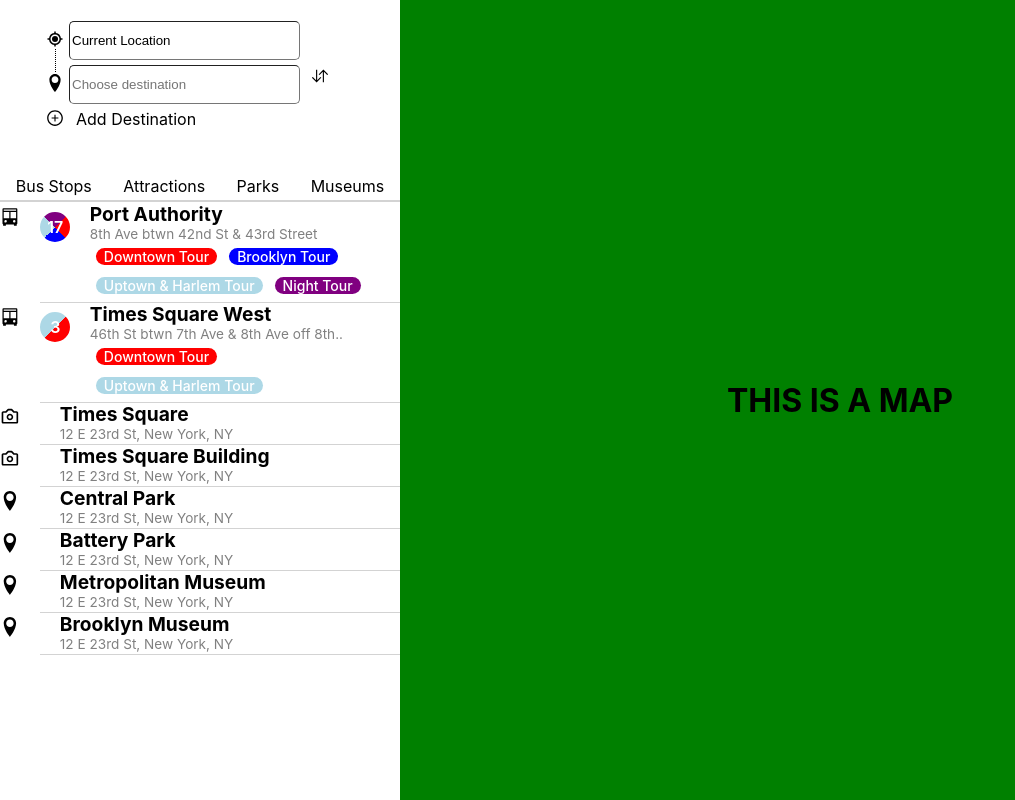
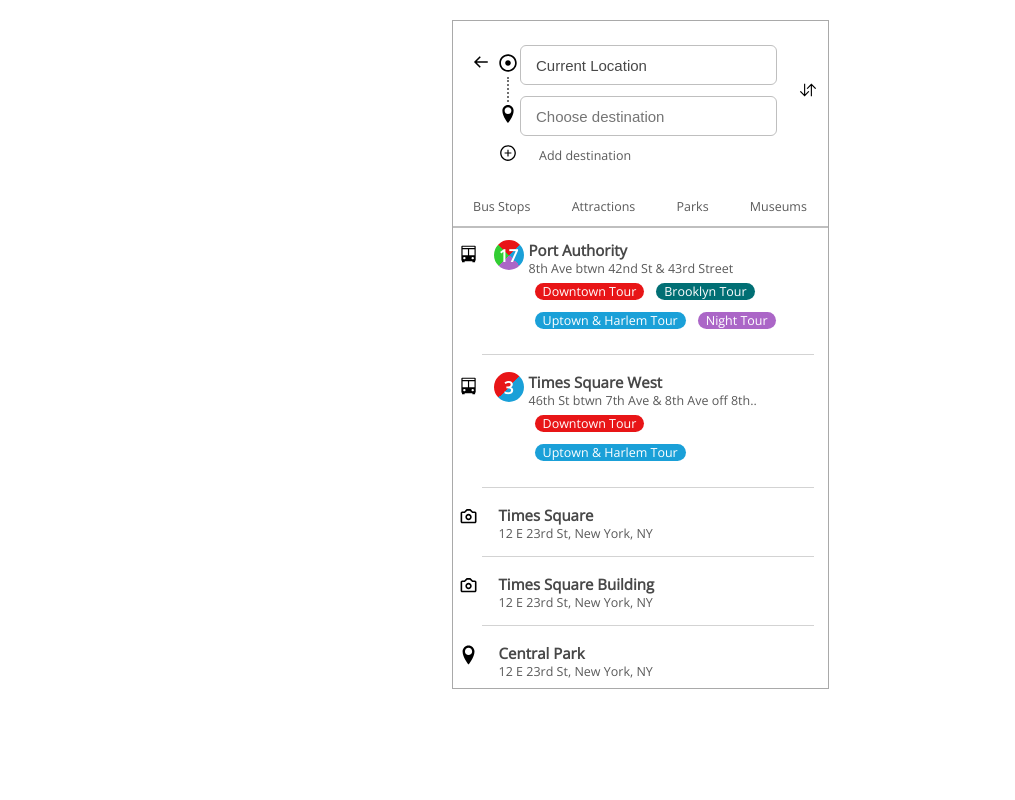
Before and after one commit to ha7ka/Top-View-Assesment, a React (Create React App) app: page / in a window 1280 px wide. Shown: the whole page, without its empty margins (0-1015 px from the left). Built offline with nearby package versions, Linux system fonts and the light colour scheme.

Commit message:
fixed styles

```diff
--- a/src/App.js
+++ b/src/App.js
@@ -66,6 +66,14 @@
 
     newInputs.splice(index, 1);
 
+    if(newInputs[0].value !== 'Current Location')
+      setFromLocation({
+        Icon: Icons.StartingPoint,
+        value: 'Current Location',
+        placeholder: 'Choose Starting Point',
+        readonly: true
+      });
+
     setInputs(newInputs);
   };
 
@@ -84,6 +92,8 @@
   return (
     <MainContainer>
       <PanelContainer>
+          <BackIcon size='18px' />
+
           <LocationSelectionSearch
             swapStarting={swapStarting}
             fromLocation={fromLocation}
@@ -92,12 +102,12 @@
             removeDestination={removeDestination}
             changeText={changeText}
           />
-          <FilterList
-            filterKeys={Object.keys(filterValues)}
-            filterItems={filterValues}
-            toggleFilter={toggleFilter}
-          />
           <DestinationListContainer>
+            <FilterList
+              filterKeys={Object.keys(filterValues)}
+              filterItems={filterValues}
+              toggleFilter={toggleFilter}
+            />
             {
               destination.map((value)=> (
                 <DestinationListItem
@@ -108,38 +118,33 @@
             }
           </DestinationListContainer>
       </PanelContainer>
-      <MapContainer>
-        <h1>THIS IS A MAP</h1>
-      </MapContainer>
     </MainContainer>
   );
 }
 
 const MainContainer = styled.div`
-  display: flex;
-`;
 
-const MapContainer = styled.div`
-  display: flex;
-  width: 100%;
-  justify-content: center;
-  text-align: center;
-  flex-direction: column;
-  background-color: green;
-
-  @media (max-width: 629px) {
-      display:none;
+  @media (min-width: 400px) {
+      justify-content: center;
+      align-content: center;
+      padding-top: 20px;
   }
 `;
+;
 
 const PanelContainer = styled.div`
   display: flex;
   flex-direction: column;
   justify-content: flex-start;
-  width: 400px;
-  height: 100vh;
+  width: 375px;
+  height: 667px;
 
-  @media (max-width: 629px) {
+  @media (min-width: 400px) {
+    border: 1px solid darkgray;
+    margin: auto;
+  }
+
+  @media (max-width: 400px) {
       width: 100vw;
   }
 `;
@@ -148,5 +153,13 @@
   display: flex;
   flex-direction: column;
   flex-grow: 1;
-  overflow: auto;
+  overflow-x: hidden;
+  overflow-y: scroll;
+  padding-right: 14px;
 `;
+
+const BackIcon = styled(Icons.BackArrow)`
+  position: absolute;
+  margin-top: 32px;
+  margin-left: 19.75px;
+`;
--- a/src/Components/Atoms/FilterLabels.js
+++ b/src/Components/Atoms/FilterLabels.js
@@ -7,18 +7,23 @@
     active
 }) => (
         <LabelContainer active={active} onClick={onClick}>
-            <LabelStyle>
+            <LabelStyle active={active}>
                 {labelText}
             </LabelStyle>
         </LabelContainer>
 );
 
 const LabelContainer  = styled.li`
-    background-color:  ${props => (props.active ? props.color ? props.color : 'darkgrey' : '')};
-    border-radius: 10px;
+    height: 30px;
+    background-color:  ${props => (props.active ? props.color ? props.color : '#6A6A6A' : '')};
+    border-radius: 15px;
     margin:  4px auto;
 `;
 
 const LabelStyle = styled.p`
-    margin: auto 8px;
+    margin: 6px 8px;
+    color:  ${props => (props.active ? props.color ? props.color : 'white' : '#5A5A5A')};
+
+    font-size: 12.5px;
+
 `;
--- a/src/Components/Atoms/StyledTextInput.js
+++ b/src/Components/Atoms/StyledTextInput.js
@@ -6,12 +6,16 @@
 );
 
 const StyledInput = styled.input`
-    border-radius: 5px;
-    border-width: 1px;
+    border-radius: 6px;
+    border: 1px solid #BFBFBF;
     height: ${props => (props.height)};
-    width: 225px;
-    height: 35px;
-    margin: 5px;
-    margin-top: 0;
-    margin-bottom: 0;
+    width: 251px;
+    height: 36px;
+    margin: 3px;
+
+    /**Font */
+    font-size: 15px;
+    color: #484848;
+    text-indent: 13.5px;
+    letter-spacing: 0px;
 `;
--- a/src/Components/LocationSelection.js
+++ b/src/Components/LocationSelection.js
@@ -12,8 +12,7 @@
     changeText
 }) => {
     return (
-        <MainContainer>
-            <ListContainer>
+        <MainContainer length={inputs.length}>
             <List>
                 <LocationListInputItem
                     length={1}
@@ -33,18 +32,17 @@
                 }
                 <LocationListInputItem
                     Icon={Icons.Plus}
-                        listText="Add Destination"
+                    listText="Add destination"
                     addDestination={addDestination}
                 />
             </List>
             {
                 (inputs.length === 1) &&  (
                     <SwapContainer>
-                            <Icons.Swap fontSize='18px' onClick={swapStarting}/>
+                        <StyledSwap fontSize='18px' onClick={swapStarting}/>
                     </SwapContainer>
                 )
             }
-            </ListContainer>
         </MainContainer>
 
     )
@@ -56,13 +54,15 @@
 `;
 
 const MainContainer =  styled.div`
+    display:flex;
+    margin-bottom: 0;
     &::after {
         content: "";
         display: table;
         clear: both;
     }
 
-    width: 400px;
+    width: 375px;
 
     @media (max-width: 629px) {
         width: 100vw;
@@ -74,15 +74,13 @@
             user-select: none;
 `;
 
-const ListContainer= styled.div`
+const SwapContainer = styled.div`
     display:flex;
+    flex-grow: 1;
+    justify-content:flex-end;
 `;
 
-
-const SwapContainer = styled.div`
-    display: flex;
-    flex-grow: 1;
-    flex-direction: column;
-    justify-content: center;
-
+const StyledSwap = styled(Icons.Swap)`
+    padding-top: 60px;
+    margin-right: 11px;
 `;
--- a/src/Components/Molecules/DestinationListItem.js
+++ b/src/Components/Molecules/DestinationListItem.js
@@ -7,17 +7,22 @@
     type,
     busNumber,
     address,
-    labels
-}) => (
+    labels,
+    busColors
+}) => {
+    const margin = type === 'Bus Stops' ? '15px' :'13px';
+
+    return (
         <StyledListItem>
-        <Icon size="22px" style={{marginTop: '4px'}} />
+            <Icon size="22px" style={{marginTop: margin, marginRight: '4px'}} />
             <InformationContainer>
+                <InnerContent busStop={type === 'Bus Stops'}>
                     <CustomBusIcon>
-                {(type === 'Bus Stops') && <BusNumber labels={labels}><Number>{busNumber}</Number></BusNumber>}
+                        {(type === 'Bus Stops') && <BusNumber busColors={busColors}><Number>{busNumber}</Number></BusNumber>}
                     </CustomBusIcon>
                     <LocationInfo>
-                <InfoItem fontsize="1.2rem" fontWeight={700} >{name}</InfoItem>
-                <InfoItem fontsize=".85rem" fontWeight={400} color="gray">{address}</InfoItem>
+                        <InfoItem fontsize="15px" fontWeight={600} color="#484848"  >{name}</InfoItem>
+                        <InfoItem fontsize="12.5px" fontWeight={400} color="#5A5A5A">{address}</InfoItem>
                         <LabelContainer>
                             {
                                 (labels && labels?.length > 0) && <>
@@ -26,19 +31,21 @@
                             }
                         </LabelContainer>
                     </LocationInfo>
+                </InnerContent>
             </InformationContainer>
         </StyledListItem>
-);
+    )
+};
 
 const StyledListItem = styled.div`
     display: flex;
+    margin-left: 6px;
+    margin-bottom: 5px;
 `;
 
 const InformationContainer = styled.section`
-    display: flex;
-    height: 100%;
     width: 100%;
-    margin-left: 20px;
+    padding: 12px;
     border-bottom: 1px solid lightgrey;
 `;
 
@@ -47,8 +54,14 @@
     flex-direction:column;
     justify-content: flex-start;
     height: 100%;
-    margin-left: 20px;
-    border-bottom: 1px solid lightgrey;
+    width: 100%;
+    margin-bottom: 15px;
+`;
+
+const InnerContent = styled.section`
+    display: flex;
+    height: ${props => props.busStop ? '102.43px': '39px'};
+
 `;
 
 const InfoItem = styled.span`
@@ -70,10 +83,12 @@
 
 const LabelText = styled.p`
     text-align: center;
-    color: white;
+    color: #FFFFFF;
     margin: auto 8px;
-    font-size: 14px;
+
+    font-size: 12.5px;
     font-weight: 500;
+
     -webkit-touch-callout: none;
     -webkit-user-select: none;
      -khtml-user-select: none;
@@ -88,13 +103,12 @@
     justify-content: center;
     text-align: center;
 
-    margin-top: 10px;
     width: 30px;
     height: 30px;
     border-radius: 50%;
 
-    background: conic-gradient(${props => (props.labels.map(
-        (label, index)=> `${label.color} 0 ${(index * (100/props.labels.length)) + (100/props.labels.length)}% ${(props.labels.length - 1 !== index) ? ',' : ''}`
+    background: conic-gradient(${props => (props.busColors.map(
+        (color, index)=> `${color} 0 ${(index * (100/props.busColors.length)) + (100/props.busColors.length)}% ${(props.busColors.length - 1 !== index) ? ',' : ''}`
     ))});
 
     transform: rotate(45deg);
@@ -102,13 +116,15 @@
 
 const Number = styled.span`
     margin: auto;
-    width: 25px;
-    font-weight: 600;
     transform: rotate(-45deg);
     color: white;
+    font-size: 17px;
+    font-weight: 700;
 `;
 
 const CustomBusIcon = styled.div`
+    margin-right: 5px;
+
     -webkit-touch-callout: none;
     -webkit-user-select: none;
     -khtml-user-select: none;
--- a/src/Components/Molecules/FilterList.js
+++ b/src/Components/Molecules/FilterList.js
@@ -23,9 +23,9 @@
 
 const FilterListContainer = styled.div`
     display: flex;
-    margin: auto;
-    padding-top: 20px;
-    width: 100%;
+    margin-top: 0px;
+    width: 375px;
+
 
     -webkit-touch-callout: none;
     -webkit-user-select: none;
@@ -38,6 +38,7 @@
     justify-content: space-around;
     list-style-type: none;
     width: 100%;
+    margin-top: 0;
 
-    border-bottom: 2px solid lightgray;
+    border-bottom: 2px solid #BFBFBF;
 `;
--- a/src/Components/Molecules/LocationListItem.js
+++ b/src/Components/Molecules/LocationListItem.js
@@ -50,10 +50,10 @@
     &:after{
         content:"";
         position: absolute;
-        left: 9.5px;
-        bottom: -0.77em;
-        border-left: 1px dotted black;
-        height: 60%;
+        left: 9px;
+        bottom: -0.90em;
+        border-left: 2px dotted #707070;
+        height: 55%;
         width: 1px;
     }
 
@@ -96,7 +96,15 @@
     -moz-user-select: none;
     -ms-user-select: none;
     user-select: none;
-    margin-left: 6px;
+    margin-top: auto;
+    margin-bottom: auto;
+    margin-left: 0px;
+    padding-left: 22.5px;
+
+    /**font */
+    font-size: 12.5px;
+    color: #5A5A5A;
+    letter-spacing: 0px;
 `;
 
 const ListIcon = styled.div`
--- a/src/Constants/index.js
+++ b/src/Constants/index.js
@@ -1,16 +1,18 @@
 import { AiOutlinePlusCircle } from 'react-icons/ai';
 import { BsArrowUpDown, BsXCircle } from 'react-icons/bs';
 import { ImLocation } from 'react-icons/im';
-import { BiCurrentLocation, BiCamera } from 'react-icons/bi';
+import { FaRegDotCircle } from 'react-icons/fa'
+import { BiCamera, BiArrowBack } from 'react-icons/bi';
 import { IoSwapVerticalSharp, IoBusSharp } from 'react-icons/io5';
 
 export const Icons = {
     Plus : AiOutlinePlusCircle,
     UpDown: BsArrowUpDown,
-    StartingPoint : BiCurrentLocation,
+    StartingPoint : FaRegDotCircle,
     X : BsXCircle,
     Location : ImLocation,
     Swap: IoSwapVerticalSharp,
+    BackArrow: BiArrowBack
 }
 
 /**
@@ -18,22 +20,22 @@
  */
 export const DowntownTour = {
     label: 'Downtown Tour',
-    color: 'red'
+    color: '#E81517'
 }
 
 export const BrooklynTour = {
     label: 'Brooklyn Tour',
-    color: 'blue'
+    color: '#016F74'
 }
 
 export const Harlem = {
     label: 'Uptown & Harlem Tour',
-    color: 'lightblue'
+    color: '#1AA0D8'
 }
 
 export const NightTour = {
     label: 'Night Tour',
-    color: 'purple'
+    color: '#AB66C7'
 }
 
 export const Destinations = [{
@@ -41,6 +43,7 @@
     Icon: IoBusSharp,
     type: 'Bus Stops',
     busNumber: 17,
+    busColors: ['#1AA0D8', '#AB66C7','#32CD32' , '#E81517'],
     address: '8th Ave btwn 42nd St & 43rd Street',
     labels: [DowntownTour, BrooklynTour, Harlem, NightTour]
 },
@@ -48,6 +51,7 @@
     name: 'Times Square West',
     Icon: IoBusSharp,
     type: 'Bus Stops',
+    busColors: ['#1AA0D8', '#E81517'],
     busNumber: 3,
     address: '46th St btwn 7th Ave & 8th Ave off 8th..',
     labels: [DowntownTour, Harlem]
--- a/src/index.css
+++ b/src/index.css
@@ -1,8 +1,8 @@
+@import url('https://fonts.googleapis.com/css2?family=Open+Sans&display=swap');
+
 body {
   margin: 0;
-  font-family: -apple-system, BlinkMacSystemFont, 'Segoe UI', 'Roboto', 'Oxygen',
-    'Ubuntu', 'Cantarell', 'Fira Sans', 'Droid Sans', 'Helvetica Neue',
-    sans-serif;
+  font-family: 'Open Sans', sans-serif;
   -webkit-font-smoothing: antialiased;
   -moz-osx-font-smoothing: grayscale;
 }
```
Lines whose indentation alone changed are shown as unchanged.
